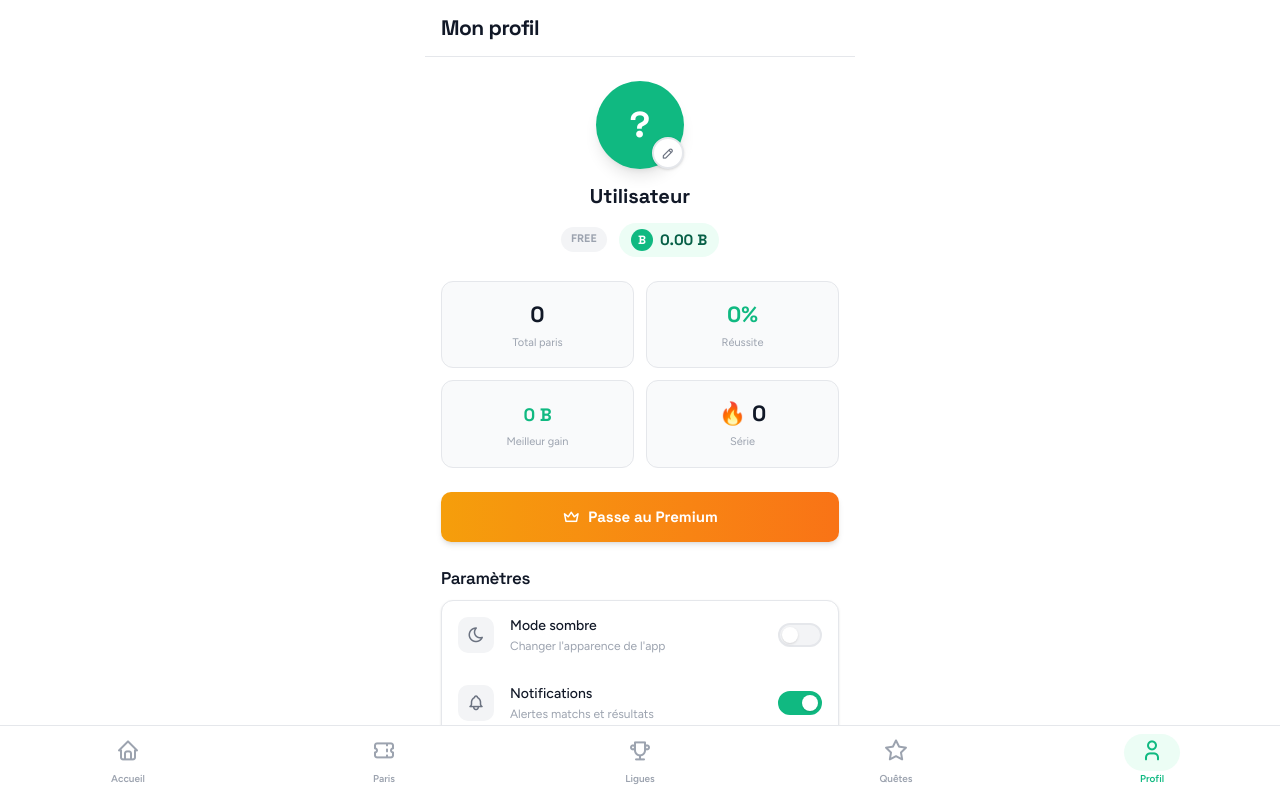
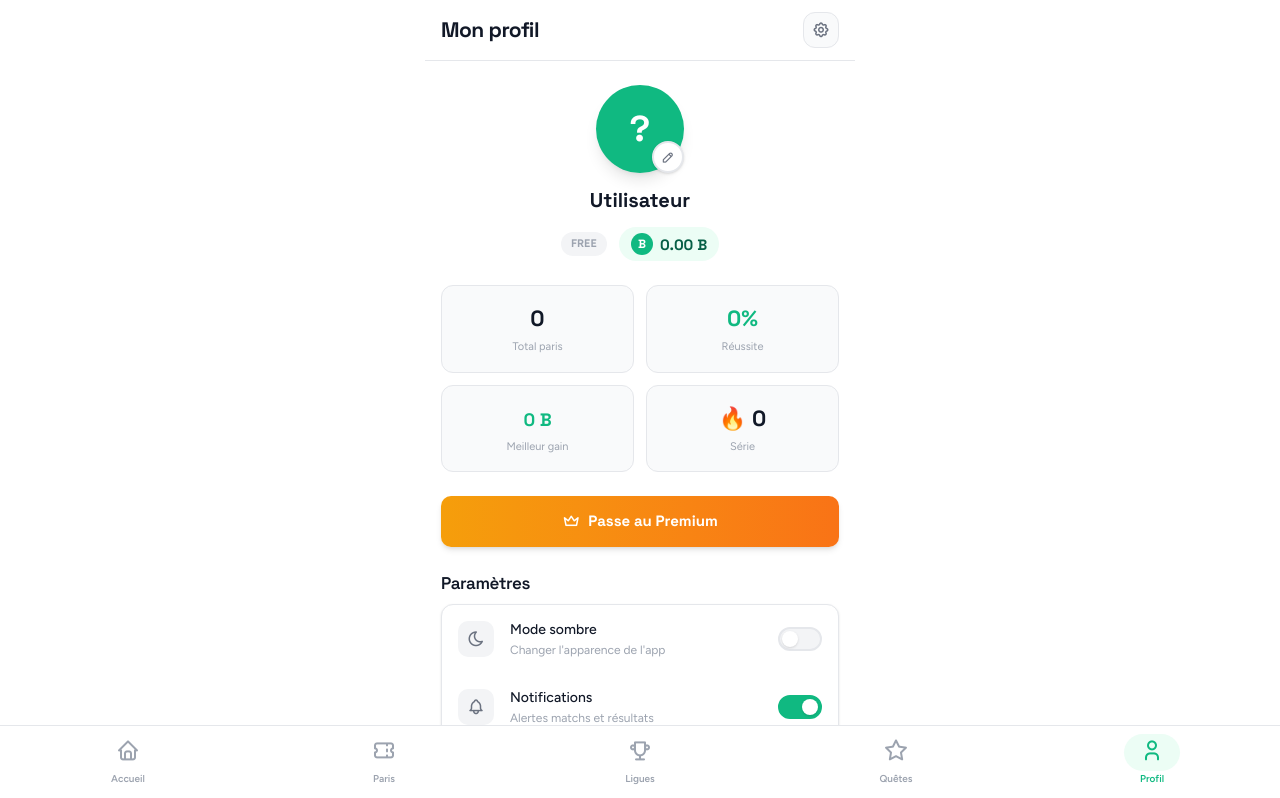
Before and after one commit to zreadam/safebet-pwa, a Next.js app: page /profil in a window 1280 px wide. Shown: the top 798 px of the page. Built offline with nearby package versions, Linux system fonts and the light colour scheme; no server answers.

Commit message:
Profil: bouton paramètres (roue dentée) dans le header

```diff
--- a/src/app/profil/page.tsx
+++ b/src/app/profil/page.tsx
@@ -112,10 +112,14 @@ export default function ProfilPage() {
       <div className="max-w-[430px] mx-auto">
 
         {/* ── header ── */}
-        <header className="sticky top-0 z-30 bg-[var(--bg-1)] border-b border-[var(--border-light)] px-4 py-3">
+        <header className="sticky top-0 z-30 bg-[var(--bg-1)] border-b border-[var(--border-light)] px-4 py-3 flex items-center justify-between">
           <h1 className="text-[21px] font-bold [font-family:var(--font-display)] text-[var(--fg-1)] tracking-tight">
             Mon profil
           </h1>
+          <Link href="/profil/parametres"
+                className="w-9 h-9 rounded-xl bg-[var(--bg-2)] border border-[var(--border-light)] flex items-center justify-center">
+            <i className="ti ti-settings text-[18px] text-[var(--fg-2)]" />
+          </Link>
         </header>
 
         <div className="px-4 pt-6 pb-4 flex flex-col gap-6">
```
